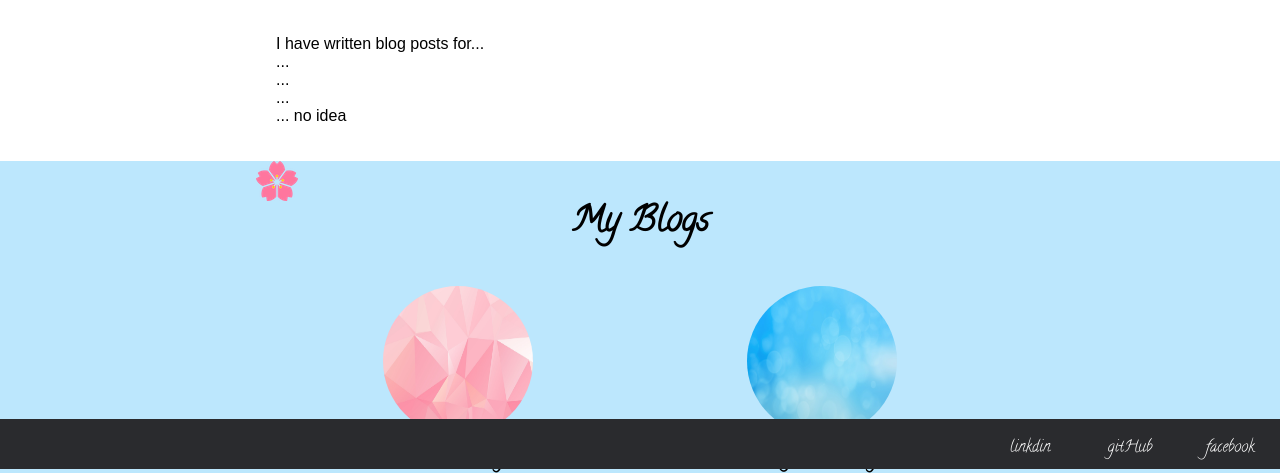
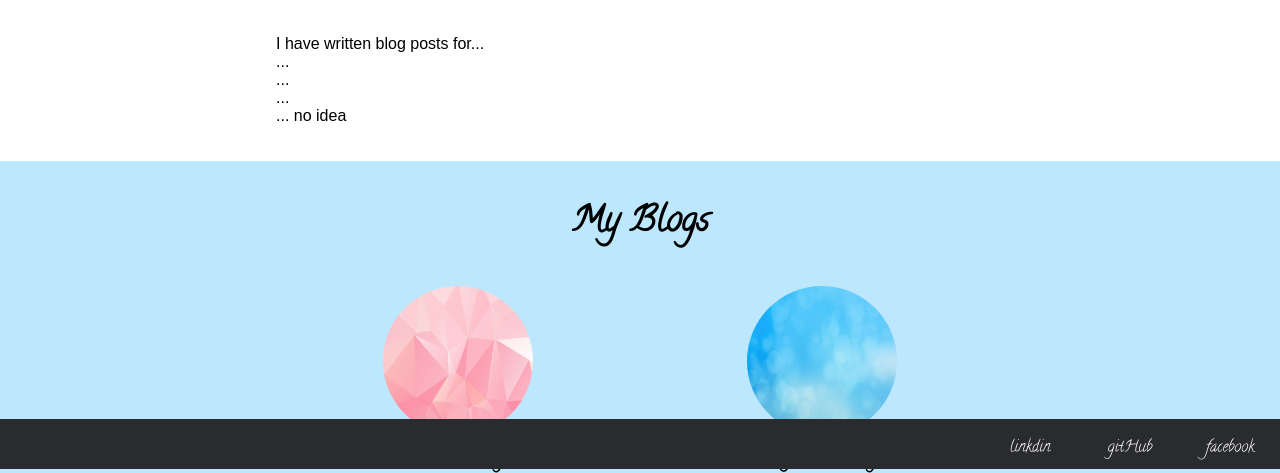
Before and after one commit to JessI23/blog-portfolio, a PHP site: page /blog.php in a window 1280 px wide. Shown: the part 331-804 px from the top of the page. Run offline with PHP 8.4, Linux system fonts and the light colour scheme.

Commit message:
deleted flower from <h2> tag

```diff
--- a/css/typogrophy.css
+++ b/css/typogrophy.css
@@ -40,13 +40,6 @@ h2 {
 
 }
 
-h2::before {
-	position: absolute;
-	top: 0;
-	left: 0;
-	content: url("../images/sakura-logo-3.png") '';
-}
-
 h1, h2, h3, h4, h5, h6 {
 	margin: 0;
 }
```
